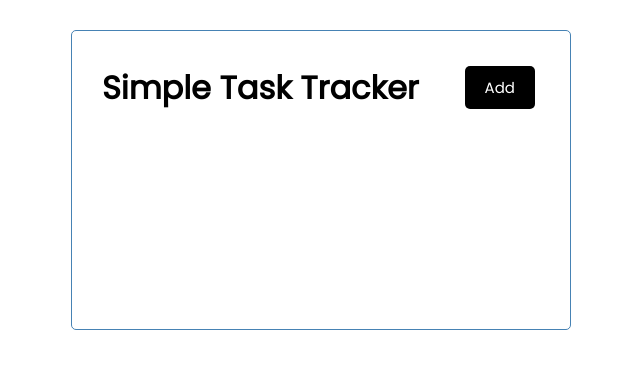
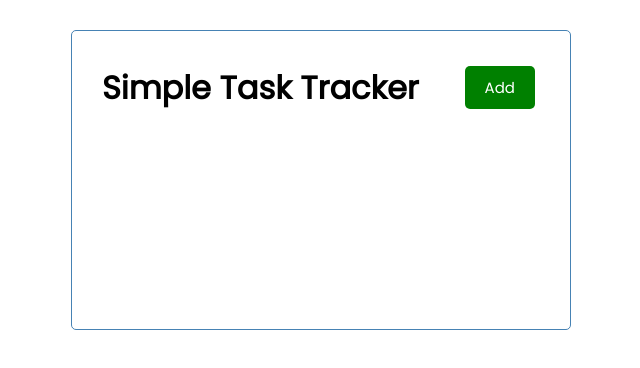
Before and after one commit to Charan-Karthik/Learn-Angular, an Angular app in the folder tasks-demo/: page / in a window 1280 px wide. Shown: the top 368 px of the page, without its empty margins (319-959 px from the left). Built offline with nearby package versions, Linux system fonts and the light colour scheme.

Commit message:
event listener and output flow added

```diff
--- a/tasks-demo/src/app/components/button/button.component.html
+++ b/tasks-demo/src/app/components/button/button.component.html
@@ -1 +1,2 @@
-<button class="btn">{{text}}</button>
+<button [ngStyle]="{'background-color': color}" class="btn" (click)="onClick()">{{text}}</button>
+<!-- the (click)="onClick()" communicates with the onClick() method in the export area of 'button.component.ts' -->
--- a/tasks-demo/src/app/components/button/button.component.ts
+++ b/tasks-demo/src/app/components/button/button.component.ts
@@ -1,4 +1,4 @@
-import { Component, Input } from '@angular/core';
+import { Component, Input, Output, EventEmitter } from '@angular/core';
 
 @Component({
   selector: 'app-button',
@@ -9,4 +9,12 @@ export class ButtonComponent {
   @Input() text!: string;
   @Input() color!: string;
 
+  @Output() btnClick = new EventEmitter();
+  // not too sure what the EventEmitter is doing - will need to come back to this
+  // my idea is that it records the click as an event to send as an output for another component to take in as an input
+
+  onClick() {
+    // console.log('Add')
+    this.btnClick.emit();
+  }
 }
--- a/tasks-demo/src/app/components/header/header.component.html
+++ b/tasks-demo/src/app/components/header/header.component.html
@@ -1,4 +1,5 @@
 <header>
     <h1>{{title}}</h1>
-    <app-button color="green" text="Add"></app-button>
+    <app-button color="green" text="Add" (btnClick)="toggleAddTask()"></app-button>
+    <!-- the (btnClick) is from 'button.component.ts', but the toggleAddTask() is a part of 'header.component.ts' -->
 </header>
--- a/tasks-demo/src/app/components/header/header.component.ts
+++ b/tasks-demo/src/app/components/header/header.component.ts
@@ -7,4 +7,8 @@ import { Component } from '@angular/core';
 })
 export class HeaderComponent {
   title: string = 'Simple Task Tracker';
+
+  toggleAddTask() {
+    console.log('toggle')
+  }
 }
```
